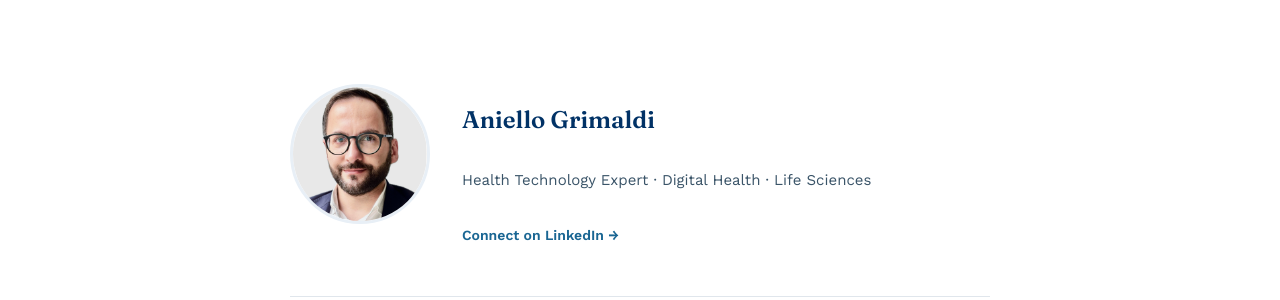
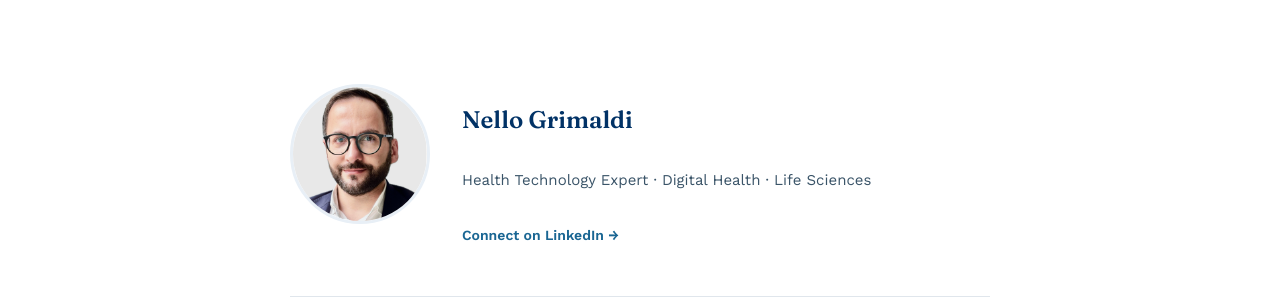
Before and after one commit to nelgrim123-cmyk/techforgood.world, a Jekyll site: the page built from about.md, in a window 1280 px wide and 900 px high. Shown: the part 245-545 px from the top of the window. Built offline with Jekyll 4.4.1, drawn with Linux system fonts in a browser that asks for light colours.

Commit message:
Add files via upload

```diff
--- a/about.md
+++ b/about.md
@@ -5,9 +5,9 @@ permalink: /about/
 ---
 
 <div class="about-hero">
-  <img src="{{ '/assets/images/profile.png' | relative_url }}" alt="Aniello Grimaldi" class="about-photo">
+  <img src="{{ '/assets/images/profile.png' | relative_url }}" alt="Nello Grimaldi" class="about-photo">
   <div class="about-intro">
-    <h2 class="about-name">Aniello Grimaldi</h2>
+    <h2 class="about-name">Nello Grimaldi</h2>
     <p class="about-tagline">Health Technology Expert · Digital Health · Life Sciences</p>
     <a href="https://www.linkedin.com/in/aniellogrimaldi/" target="_blank" rel="noopener" class="about-linkedin">
       Connect on LinkedIn →
```
